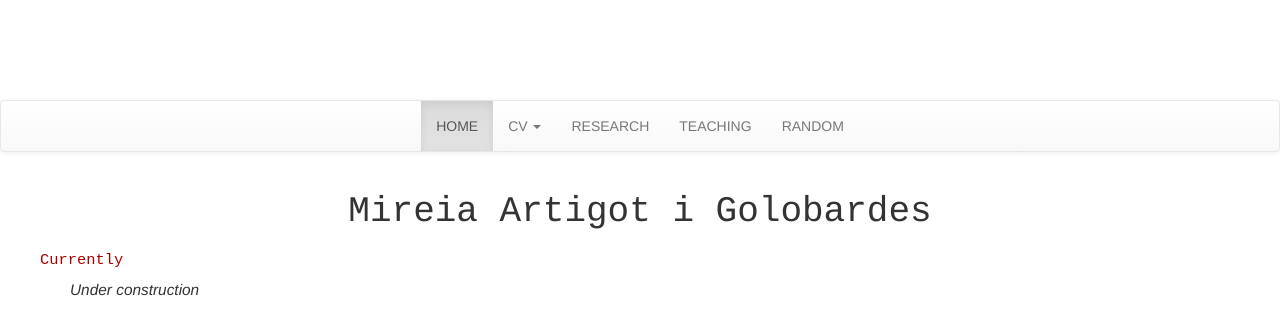
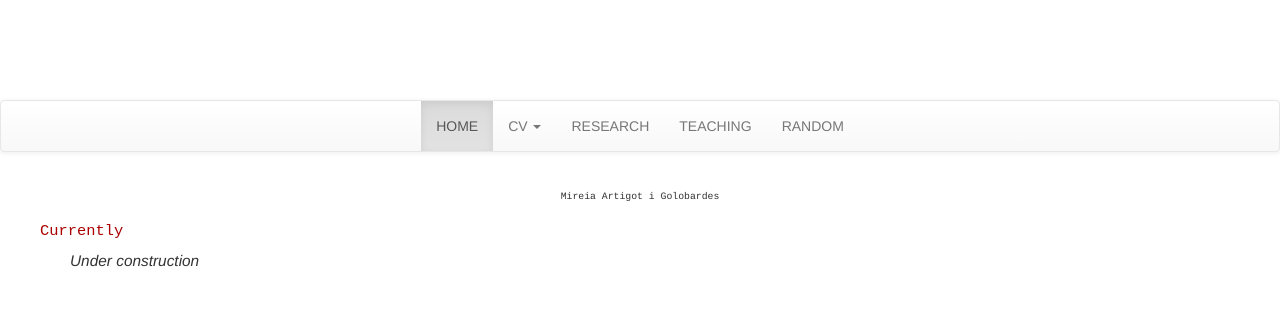
Before and after one commit to JohnPalmer/mireiaartigot, a Jekyll site: the page built from cv/en/index.md, in a window 1280 px wide. Shown: the top 335 px of the page. Built offline with Jekyll 4.4.1, drawn with Linux system fonts in a browser that asks for light colours; nearby versions of some CDN libraries.

Commit message:
Update cv_style.css

```diff
--- a/css/cv_style.css
+++ b/css/cv_style.css
@@ -6,6 +6,7 @@
 .cv h1 {
 	text-align: center;
 	font-family: Courier,Verdana,sans-serif;
+	font-size: 70%;
 }
 
 .cv p {
```
